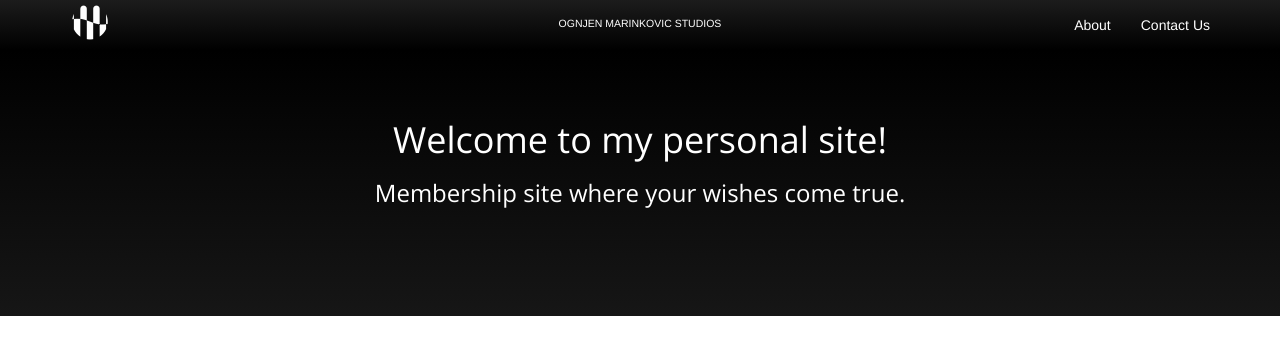
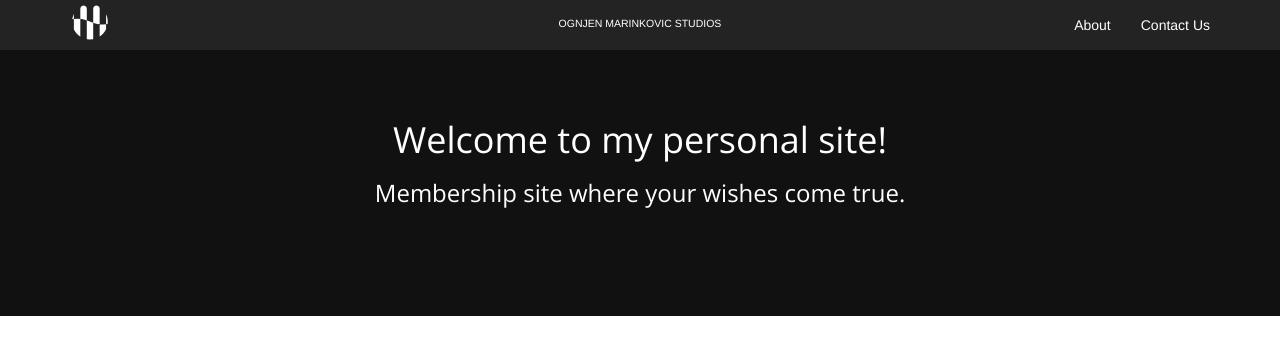
Before and after one commit to ognjenMarinkovic/upskill_saas_tutorial, a Rails app: page / in a window 1280 px wide. Shown: the top 355 px of the page. Run offline with Rails 7, Linux system fonts and the light colour scheme; style sheets or scripts are compiled from the project's sources; some libraries are stand-ins or nearby versions; some web fonts are replaced.

Commit message:
Added code comments and changed color of navbar and homecallout

```diff
--- a/app/assets/stylesheets/application.css.scss
+++ b/app/assets/stylesheets/application.css.scss
@@ -30,9 +30,9 @@ h1,h2,h3{
 .home-callout {
   /* Permalink - use to edit and share this gradient: http://colorzilla.com/gradient-editor/#1c1c1c+0,000000+100 */
   background: #ad0220; /* Old browsers */
-  background: -moz-linear-gradient(top, #000000 0%, #161616 100%); /* FF3.6-15 */
-  background: -webkit-linear-gradient(top, #000000 0%,#161616 100%); /* Chrome10-25,Safari5.1-6 */
-  background: linear-gradient(to bottom, #000000 0%,#161616 100%); /* W3C, IE10+, FF16+, Chrome26+, Opera12+, Safari7+ */
+  background: -moz-linear-gradient(top, #111111 0%, #111111 100%); /* FF3.6-15 */
+  background: -webkit-linear-gradient(top, #111111 0%,#111111 100%); /* Chrome10-25,Safari5.1-6 */
+  background: linear-gradient(to bottom, #111111 0%,#111111 100%); /* W3C, IE10+, FF16+, Chrome26+, Opera12+, Safari7+ */
   filter: progid:DXImageTransform.Microsoft.gradient( startColorstr='#1c1c1c', endColorstr='#000000',GradientType=0 ); /* IE6-9 */
 }
 //Nav Styles
@@ -42,9 +42,9 @@ h1,h2,h3{
 .navbar {
   /* Permalink - use to edit and share this gradient: http://colorzilla.com/gradient-editor/#1c1c1c+0,000000+100 */
   background: #1c1c1c; /* Old browsers */
-  background: -moz-linear-gradient(top, #1c1c1c 0%, #000000 100%); /* FF3.6-15 */
-  background: -webkit-linear-gradient(top, #1c1c1c 0%,#000000 100%); /* Chrome10-25,Safari5.1-6 */
-  background: linear-gradient(to bottom, #1c1c1c 0%,#000000 100%); /* W3C, IE10+, FF16+, Chrome26+, Opera12+, Safari7+ */
+  background: -moz-linear-gradient(top, #232323 0%, #232323 100%); /* FF3.6-15 */
+  background: -webkit-linear-gradient(top, #232323 0%,#232323 100%); /* Chrome10-25,Safari5.1-6 */
+  background: linear-gradient(to bottom, #232323 0%,#232323 100%); /* W3C, IE10+, FF16+, Chrome26+, Opera12+, Safari7+ */
   filter: progid:DXImageTransform.Microsoft.gradient( startColorstr='#1c1c1c', endColorstr='#000000',GradientType=0 ); /* IE6-9 */
 }
 
--- a/app/models/contact.rb
+++ b/app/models/contact.rb
@@ -1,4 +1,5 @@
 class Contact < ActiveRecord::Base
+    # Contact form validations
     validates :name, presence: true
     validates :email, presence: true
     validates :comments, presence: true
```
Also changed, not shown: app/controllers/contacts_controller.rb (+19 -3 lines).
